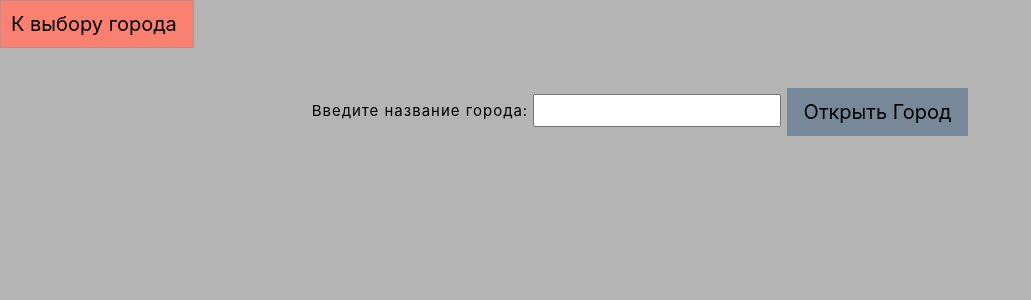
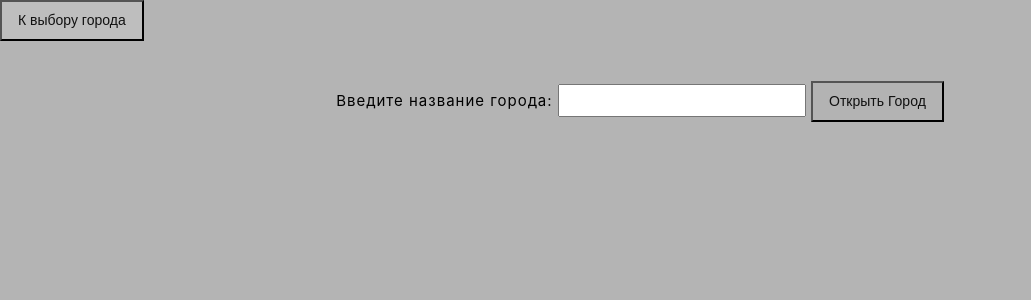
Before and after one commit to kirpastuhov/EuroCirc, a Django app: template desk/templates/desk/create_city.html in a window 1280 px wide. Shown: the top 300 px of the page, without its empty margins (0-1031 px from the left). Run offline with Django 3.2, Linux system fonts and the light colour scheme; the template is opened without the code that fills it, so the values that code supplies are empty; some libraries are stand-ins or nearby versions.

Commit message:
Add files via upload

```diff
--- a/desk/templates/desk/box.html
+++ b/desk/templates/desk/box.html
@@ -15,7 +15,7 @@
 				<form method="post">
 					{%csrf_token%}
     				<input type="hidden" name="next" value="{% url 'desk:odeum' date hour city.id%}">
-					<button type="submit" class="btn btn-primary-back btn-lg sharp" name="Back", id="sell_button">Назад</button>
+				<button type="submit" class="btn-primary-backdays btn-lg sharp" name="Back", id="sell_button">Назад</button>
 					<p></p>
 				</form>
 	</div>
--- a/desk/templates/desk/box_admin.html
+++ b/desk/templates/desk/box_admin.html
@@ -15,8 +15,8 @@
 				<form method="post">
 					{%csrf_token%}
     				<input type="hidden" name="next" value="{% url 'desk:odeum' date hour city.id%}">
-					<button type="submit" class="btn btn-primary-back btn-lg sharp" name="Back", id="sell_button">Назад</button>
-					<p></p>
+					<button type="submit" class="btn-primary-backdays btn-lg sharp" name="Back", id="sell_button">Назад</button>
+
 				</form>
 	</div>
 {%endfor%}
--- a/desk/templates/desk/create_city.html
+++ b/desk/templates/desk/create_city.html
@@ -13,7 +13,22 @@
 	<meta charset="utf-8" />
 </head>
 <div class="back1">
-	<a href="{%url 'desk:index'%}"><button class="btn btn-primary-back1 btn-lg sharp"> К выбору города </button>	</a>
+	<style>
+
+	.btn-primary-backdays {
+	border-color: Black;
+		background-color: rgba(180, 180, 180, 0.7);
+		font-family: arial;
+		font-size: 14px;
+		color: #111;
+		cursor: pointer;
+	}
+
+	.btn-primary-backdays:hover {
+		background-color: rgba(195, 195, 195, 0.7);
+	}
+	</style>
+	<a href="{%url 'desk:index'%}"><button class="btn-primary-backdays btn-lg sharp"> К выбору города </button>	</a>
 </div>
 <div class="container-fluid-create_day">
  <form action="{% url 'desk:create_city'%}" method="post">
@@ -21,7 +36,7 @@
     <label for="party">Введите название города: </label>
     <input type="text" name="city_name">
   <div class="my_btn_discount">
-      <button type="submit" class="btn btn-primary-discount btn-lg sharp">Открыть Город   </button>
+      <button type="submit" class="btn-primary-backdays btn-lg sharp">Открыть Город   </button>
   </div>
   </form>
 
--- a/desk/templates/desk/create_day.html
+++ b/desk/templates/desk/create_day.html
@@ -23,7 +23,7 @@
 	<meta charset="utf-8" />
 </head>
 <div class="back1">
-	<a href="{% url 'desk:days' city_id%}"><button class="btn btn-primary-back1 btn-lg sharp"> К выбору дней </button>	</a>
+	<a href="{% url 'desk:days' city_id%}"><button class="btn-primary-create_city"> К выбору дней </button>	</a>
 </div>
 
 <div class="container-fluid-create_day">
@@ -34,7 +34,7 @@
     <input id="date" type="datetime-local" name="date" value="2017-06-01T08:30">
     <input type="hidden" name="next" value="{%url 'desk:days' city_id%}">
   <div class="my_btn_discount">
-      <button type="submit" class="btn btn-primary-discount btn-lg sharp">Открыть день </button>
+      <button type="submit" class="btn-primary-create_city">Открыть день </button>
 	</div>
 
 
```
Also changed, not shown: desk/templates/desk/odeum.html (+30 -22 lines).
